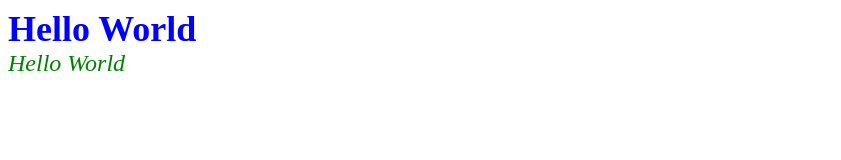
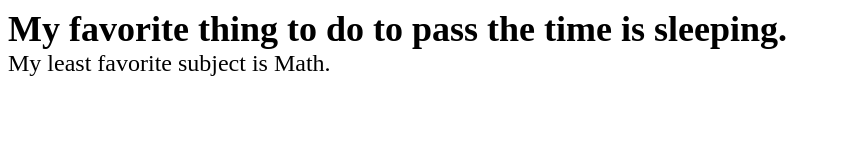
Before and after one commit to ErrorThree/Unit1-01-HTML-HelloWorld, a plain HTML site: page index.html in a window 1280 px wide. Shown: the whole page, without its empty margins (0-841 px from the left). Drawn offline with Linux system fonts and the light colour scheme.

Commit message:
Update index.html

```diff
--- a/index.html
+++ b/index.html
@@ -4,17 +4,17 @@
       .section1 {
         font-size: 36px;
         font-weight: bold;
-        color: blue;
+        color: black;
       }
       .section2 {
         font-size: 24px;
-        font-style: italic;
-        color: green;
+        font-style: bold;
+        color: black;
       }
     </style>
   </head>
   <body>
-    <div class="section1">Hello World</div>
-    <div class="section2">Hello World</div>
+    <div class="section1">My favorite thing to do to pass the time is sleeping.</div>
+    <div class="section2">My least favorite subject is Math.</div>
   </body>
 </html>
```
